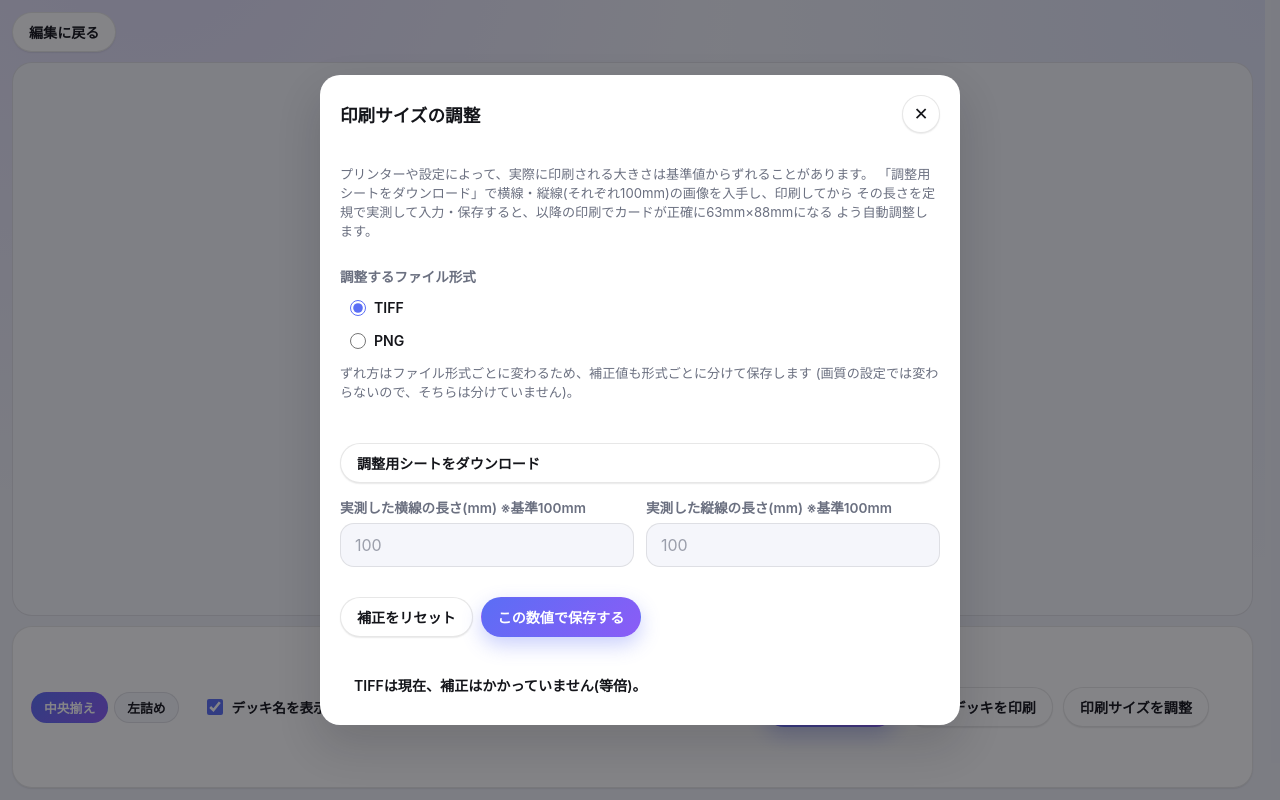
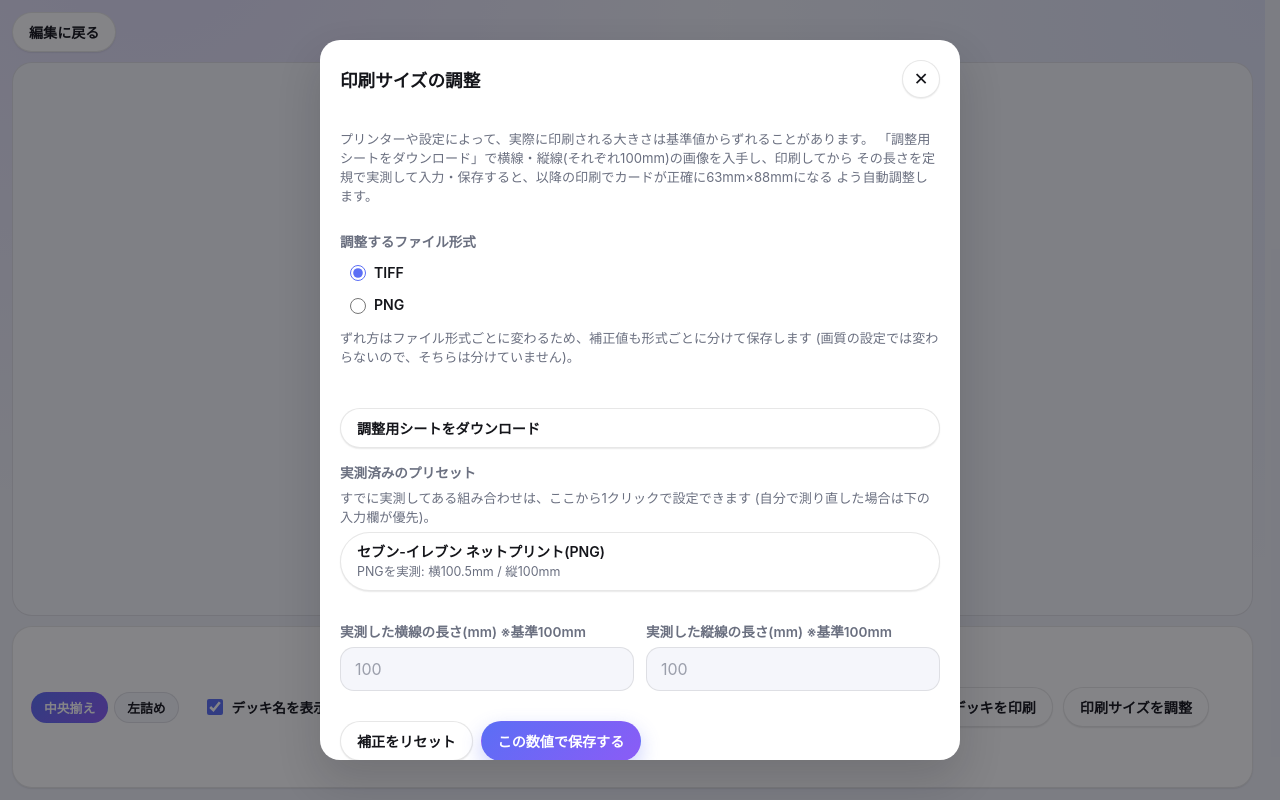
Before and after one commit to satoa-may5/deck-viewer, a website: page public/deck-view.html in a window 1280 px wide. Both pictures are taken after a click on the button "印刷サイズを調整". Drawn offline with Linux system fonts and the light colour scheme.

Commit message:
Add measured calibration presets and release 1.2.1
印刷サイズの調整に「実測済みのプリセット」を追加した。同じ環境で刷るなら
調整用シートを印刷し直さなくても1クリックで補正をかけられる。第1号は
セブン-イレブンのネットプリント(PNGを実測: 横100.5mm / 縦100mm)。
プリセットは形式を持ち、押すとその形式のラジオも合わせて切り替わる。

あわせて、起動中のexeは確認せず停止してよくなった旨をCLAUDE.mdに反映。

Co-Authored-By: Claude Opus 5 <noreply@anthropic.com>

```diff
--- a/package.json
+++ b/package.json
@@ -1,6 +1,6 @@
 {
   "name": "deck-viewer",
-  "version": "1.2.0",
+  "version": "1.2.1",
   "private": true,
   "description": "Local card collection & deck builder for a TCG, backed by a small Express server.",
   "bin": "server.js",
--- a/public/css/style.css
+++ b/public/css/style.css
@@ -3261,3 +3261,30 @@ button {
 .radio-option span {
   line-height: 1.3;
 }
+
+/* 印刷サイズ調整の「実測済みプリセット」 */
+.calibration-presets {
+  display: flex;
+  flex-direction: column;
+  gap: 6px;
+}
+
+.calibration-preset-btn {
+  display: flex;
+  flex-direction: column;
+  align-items: flex-start;
+  gap: 2px;
+  width: 100%;
+  text-align: left;
+  line-height: 1.4;
+}
+
+.calibration-preset-name {
+  font-weight: 600;
+}
+
+.calibration-preset-note {
+  font-size: 0.78rem;
+  font-weight: 400;
+  color: var(--muted);
+}
--- a/public/deck-view.html
+++ b/public/deck-view.html
@@ -128,6 +128,15 @@
           </p>
         </div>
         <button type="button" class="btn" id="print-calibration-sheet-btn">調整用シートをダウンロード</button>
+
+        <div class="field" id="calibration-preset-field">
+          <label>実測済みのプリセット</label>
+          <p class="crop-hint" style="margin:0 0 6px">
+            すでに実測してある組み合わせは、ここから1クリックで設定できます
+            (自分で測り直した場合は下の入力欄が優先)。
+          </p>
+          <div class="calibration-presets" id="calibration-presets"></div>
+        </div>
         <div class="field-row">
           <div class="field">
             <label for="cal-measured-w">実測した横線の長さ(mm) ※基準100mm</label>
--- a/public/js/deck-view.js
+++ b/public/js/deck-view.js
@@ -1082,6 +1082,21 @@ document.getElementById("print-btn").addEventListener("click", openPrintOptions)
 
 // ---- Calibration modal ----
 
+// 実際に印刷して定規で測った結果が分かっている組み合わせ。同じ環境で刷るなら
+// 調整用シートを印刷し直さなくても、ここから一発で補正をかけられる。
+// 新しく実測したものが出てきたらここに足す(measuredW/H は調整用シートの
+// 100mmの線を実測した値[mm])。
+const CALIBRATION_PRESETS = [
+  {
+    id: "seven-netprint",
+    label: "セブン-イレブン ネットプリント",
+    format: "png",
+    measuredW: 100.5,
+    measuredH: 100,
+    note: "PNGを実測: 横100.5mm / 縦100mm",
+  },
+];
+
 const calibrationModal = document.getElementById("calibration-modal");
 const calMeasuredWInput = document.getElementById("cal-measured-w");
 const calMeasuredHInput = document.getElementById("cal-measured-h");
@@ -1120,7 +1135,40 @@ function refreshCalibrationDisplay() {
   calMeasuredHInput.value = "";
 }
 
+function renderCalibrationPresets() {
+  const wrap = document.getElementById("calibration-presets");
+  wrap.innerHTML = "";
+  for (const preset of CALIBRATION_PRESETS) {
+    const btn = document.createElement("button");
+    btn.type = "button";
+    btn.className = "btn calibration-preset-btn";
+    const name = document.createElement("span");
+    name.className = "calibration-preset-name";
+    name.textContent = preset.label + "(" + (preset.format === "png" ? "PNG" : "TIFF") + ")";
+    const note = document.createElement("span");
+    note.className = "calibration-preset-note";
+    note.textContent = preset.note;
+    btn.append(name, note);
+    btn.addEventListener("click", () => {
+      // 補正はその形式の枠に入るので、ラジオも合わせて切り替える
+      const radio = document.querySelector(
+        'input[name="cal-format"][value="' + preset.format + '"]'
+      );
+      if (radio) radio.checked = true;
+      saveCalibration(
+        preset.format,
+        preset.measuredW / NOMINAL_CAL_SIZE_MM,
+        preset.measuredH / NOMINAL_CAL_SIZE_MM
+      );
+      refreshCalibrationDisplay();
+      showToast(preset.label + "の補正を適用しました", { type: "success" });
+    });
+    wrap.appendChild(btn);
+  }
+}
+
 function openCalibrationModal() {
+  renderCalibrationPresets();
   refreshCalibrationDisplay();
   calibrationModal.hidden = false;
 }
--- a/public/sw.js
+++ b/public/sw.js
@@ -1,4 +1,4 @@
-const CACHE_NAME = "deck-viewer-shell-v213";
+const CACHE_NAME = "deck-viewer-shell-v214";
 const SHELL_FILES = [
   "index.html",
   "deck-view.html",
```
Also changed, not shown: CLAUDE.md (+3 -3 lines).
